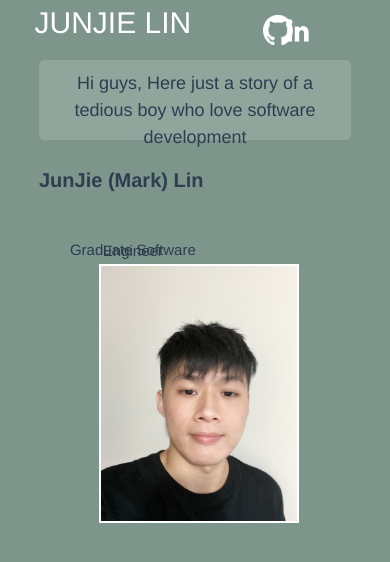
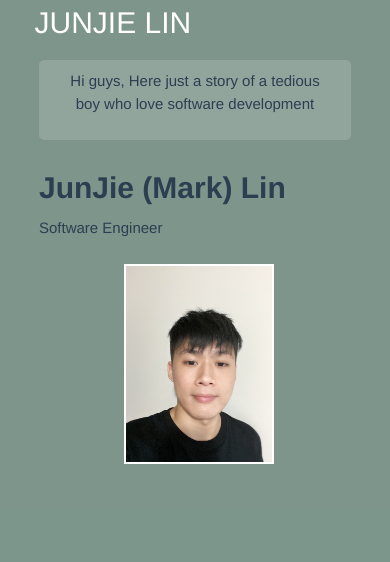
Before and after one commit to MarkYnot/profilioWeb, a Vue app in the folder client/: page /resume in a window 390 px wide. Shown: the top 562 px of the page. Built offline with nearby package versions, Linux system fonts and the light colour scheme; what vue-cookies, vue-mini-player would draw is missing.

Commit message:
fix responsive design

```diff
--- a/client/src/components/hearder.vue
+++ b/client/src/components/hearder.vue
@@ -7,12 +7,12 @@
 
    </slot> -->
 
-      <a style='grid-column:2' href="https://github.com/MarkYnot" target="_blank">
+      <a style='grid-column:2' href="https://github.com/MarkYnot" target="_blank" v-if="!isMobile">
           <img class="headerTilte" v-lazy="'/static/github1.png'" alt="headerTitle">
       </a>
 
 
-      <a href="https://linkedin.com/in/junjie-lin-142444216" target="_blank">
+      <a href="https://linkedin.com/in/junjie-lin-142444216" target="_blank" v-if="!isMobile">
         <img class="headerText" v-lazy="'/static/linkedin1.png'" alt="headerTitle">
       </a>
 
@@ -20,6 +20,32 @@
       <slot name="search" >
 
       </slot>
+
+
+        <a-menu
+              theme="light"
+              mode="horizontal"
+              style="{lineHeight: 64px}"
+              class="userInfoSlot"
+             v-if="isMobile"
+            >
+                <a-sub-menu >
+                    <span slot="title" >
+                    <a-icon type="alert" theme="outlined" :style="{fontSize:'21px', color:'white'}" />
+                    </span>
+
+                    <a-menu-item key="setting:1">
+                        <a href="https://github.com/MarkYnot" target="_blank">Github</a>
+                      </a-menu-item>
+
+                      <a-menu-item key="setting:2">
+                        <a href="https://linkedin.com/in/junjie-lin-142444216" target="_blank">Linkedin</a>
+                      </a-menu-item>
+
+
+                </a-sub-menu>
+
+            </a-menu>
 
 
 </div>
@@ -34,7 +60,9 @@
           username: "Mark",
           photo: "",
           hasPhoto: false,
-          photoCorrect: false
+          photoCorrect: false,
+          windowWidth: window.innerWidth
+
        }
 
     },
@@ -42,21 +70,29 @@
       userService
     },
 
-    created(){
-
+    beforeDestroy(){
+        window.removeEventListener('resize', this.handleResize)
 
     },
 
 
     mounted(){
+      window.addEventListener('resize', this.handleResize);
+    },
+    computed:{
 
-
+          isMobile() {
+            return this.windowWidth <= 697;
+          }
     },
-
     methods:{
         onChange(checked) {
       // console.log(`a-switch to ${checked}`);
-    },
+        },
+
+        handleResize() {
+          this.windowWidth = window.innerWidth;
+        }
     }
   }
 </script>
@@ -76,6 +112,10 @@
   display: grid;
   grid-template-columns: 50% 25% 5% 20%;
   grid-template-rows: 100%;
+       @media screen and (max-width:767px){
+         grid-template-columns: 50% 20% 10% 20%;
+   }
+
 }
 
 /deep/ .ant-layout-header{
@@ -93,10 +133,10 @@
 
 .userInfoSlot{
   position: relative;
-  left: 5vw;
-  top: 0.1vh;
+
+  margin-top: 11px;
   // float:right;
-  grid-column: 3;
+  grid-column: 4;
   grid-row: 1;
 }
 
--- a/client/src/views/resume.vue
+++ b/client/src/views/resume.vue
@@ -31,8 +31,8 @@
             </div>
 
             <div class="rName">
-                <p>JunJie (Mark) Lin</p><br/><br/><br/><br/>
-                <span>Graduate Software Engineer</span>
+                <p>JunJie (Mark) Lin</p><br/><br/><br/>
+                <span>Software Engineer</span>
             </div>
 
             <div class="avatar">
@@ -154,10 +154,13 @@ import '../assets/css/video.css'
 }
 
 .rSearchBar{
-   width:15vw;
-   height:5vh;
-   margin-top: 2vh;
+  //  width:15vw;
+  //  height:5vh;
+   margin-top: 10px;
    transition: all 1s;
+     @media screen and (max-width:767px){
+       grid-column: 3/4;
+   }
 }
 
 .rSearchBar:hover{
@@ -202,6 +205,9 @@ import '../assets/css/video.css'
   font-family: PingFang SC,HarmonyOS_Regular,Helvetica Neue,Microsoft YaHei,sans-serif!important;
   // display: inline;
   text-align: center;
+    @media screen and (max-width:767px){
+       font-size: 15px;
+   }
 }
 
 .rName{
@@ -212,7 +218,7 @@ import '../assets/css/video.css'
   margin-top: 3vh;
   float:left;
   @media screen and (max-width:767px){
-
+       grid-column: 2/4;
    }
 }
 
@@ -221,20 +227,34 @@ import '../assets/css/video.css'
   font-size: 50px;
   font-weight: bolder;
   margin-bottom:0 !important;
-  @media screen and (max-width:767px){
-   font-size: 20px;
+  @media screen and (max-width:769px){
+   font-size: 40px;
   }
 
+}
 
+@media screen and (max-width: 767px){
+  .rName p{
+  float: left;
+  font-size: 30px;
+  font-weight: bolder;
+  margin-bottom:0 !important;
+  }
+
+  .w{
+    font-size: 23px !important;
+  }
 }
+
 
 .rName span{
   float:left;
   line-height: 10px;
   // position: absolute;
-  font-size: 15px;
+  font-size: 25px;
   @media screen and (max-width:767px){
-    line-height: 1px;
+    line-height: 0px;
+     font-size: 15px;
    }
 }
 
@@ -250,8 +270,9 @@ import '../assets/css/video.css'
    grid-row: 3/4;
    grid-column: 2/4;
    margin-top:0;
-   margin-left:60px;
-
+   margin-left:85px;
+   width:150px;
+   height:200px;
   }
 }
 
```
